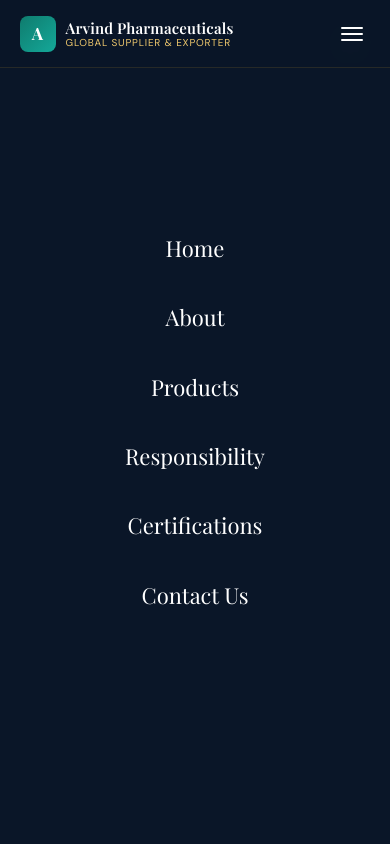
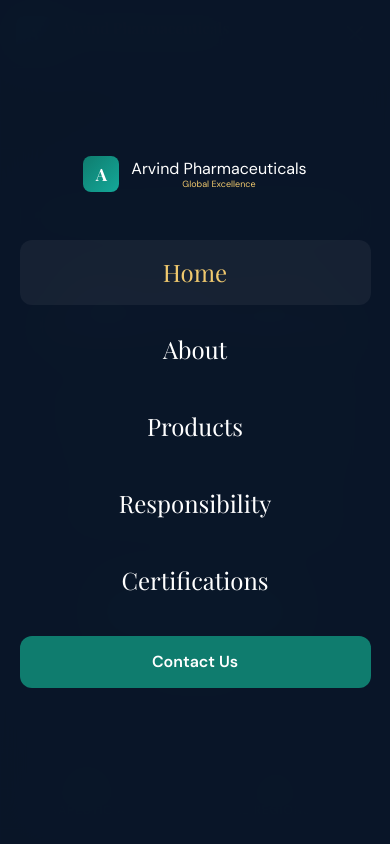
Before and after one commit to bizleap1/Arvind-Pharmaceuticals-, a React (Vite) app: page / in a window 390 px wide. Both pictures are taken after a click on the button "Toggle Menu". Shown: the top 844 px of the page. Built offline with nearby package versions, Linux system fonts and the light colour scheme.

Commit message:
UI: Improve mobile responsiveness and mobile navigation menu

```diff
--- a/src/components/layout/Navbar.jsx
+++ b/src/components/layout/Navbar.jsx
@@ -22,19 +22,33 @@ const Navbar = () => {
           <NavLink to="/certifications" className={({ isActive }) => (isActive ? 'active' : '')}>Certifications</NavLink>
           <NavLink to="/contact" className="nav-cta">Contact Us</NavLink>
         </div>
-        <button className="nav-hamburger" onClick={() => setMenuOpen(true)} aria-label="Menu">
+        <button
+          className={`nav-hamburger ${menuOpen ? 'active' : ''}`}
+          onClick={() => setMenuOpen(!menuOpen)}
+          aria-label="Toggle Menu"
+        >
           <span></span><span></span><span></span>
         </button>
       </nav>
 
       <div className={`mobile-menu ${menuOpen ? 'open' : ''}`} id="mobileMenu">
-        <button className="mobile-close" onClick={() => setMenuOpen(false)}>✕</button>
-        <Link to="/" onClick={() => setMenuOpen(false)}>Home</Link>
-        <Link to="/about" onClick={() => setMenuOpen(false)}>About</Link>
-        <Link to="/products" onClick={() => setMenuOpen(false)}>Products</Link>
-        <Link to="/responsibility" onClick={() => setMenuOpen(false)}>Responsibility</Link>
-        <Link to="/certifications" onClick={() => setMenuOpen(false)}>Certifications</Link>
-        <Link to="/contact" onClick={() => setMenuOpen(false)}>Contact Us</Link>
+        <div className="mobile-menu-inner">
+          <div className="mobile-menu-header">
+            <div className="nav-logo-mark">A</div>
+            <div className="nav-brand-text">
+              <span style={{ color: 'white' }}>Arvind Pharmaceuticals</span>
+              <span style={{ fontSize: '9px', color: 'var(--gold-light)' }}>Global Excellence</span>
+            </div>
+          </div>
+          <div className="mobile-menu-links">
+            <NavLink to="/" onClick={() => setMenuOpen(false)}>Home</NavLink>
+            <NavLink to="/about" onClick={() => setMenuOpen(false)}>About</NavLink>
+            <NavLink to="/products" onClick={() => setMenuOpen(false)}>Products</NavLink>
+            <NavLink to="/responsibility" onClick={() => setMenuOpen(false)}>Responsibility</NavLink>
+            <NavLink to="/certifications" onClick={() => setMenuOpen(false)}>Certifications</NavLink>
+            <NavLink to="/contact" className="mobile-menu-cta" onClick={() => setMenuOpen(false)}>Contact Us</NavLink>
+          </div>
+        </div>
       </div>
     </>
   );
--- a/src/index.css
+++ b/src/index.css
@@ -135,7 +135,6 @@ nav {
 }
 .btn-outline:hover { border-color: rgba(255,255,255,0.5); background: rgba(255,255,255,0.06); }
 .hero-stats { display: flex; flex-wrap: wrap; gap: 32px; }
-.hero-stat { }
 .hero-stat-num {
   font-family: var(--font-display); font-size: 32px; font-weight: 700;
   color: white; line-height: 1;
@@ -382,7 +381,6 @@ section { padding: 96px 5vw; }
 /* ─── CONTACT ─── */
 #contact { background: white; }
 .contact-layout { display: grid; grid-template-columns: 1fr 1fr; gap: 64px; }
-.contact-info { }
 .contact-info p { font-size: 16px; color: var(--gray-500); line-height: 1.75; margin-bottom: 36px; }
 .contact-details { display: flex; flex-direction: column; gap: 16px; }
 .contact-detail {
@@ -450,37 +448,126 @@ footer {
 .toast.show { transform: translateY(0); opacity: 1; }
 
 /* ─── RESPONSIVE ─── */
+@media (max-width: 1024px) {
+  .about-layout { gap: 40px; }
+  .footer-grid { grid-template-columns: 1.5fr 1fr 1fr; }
+}
+
 @media (max-width: 900px) {
+  nav { padding: 0 4vw; }
   .nav-links { display: none; }
-  .nav-hamburger { display: block; }
-  .about-layout, .resp-grid, .contact-layout { grid-template-columns: 1fr; gap: 40px; }
-  .footer-grid { grid-template-columns: 1fr 1fr; }
-  .product-categories { grid-template-columns: repeat(2,1fr); }
-  .prod-cat-btn:first-child { border-radius: 10px 0 0 0; }
-  .prod-cat-btn:last-child { border-radius: 0 0 10px 10px; grid-column: span 2; }
+  .nav-hamburger { display: block; position: relative; z-index: 101; }
+
+  /* Hamburger Animation */
+  .nav-hamburger.active span:nth-child(1) { transform: translateY(6px) rotate(45deg); background: white; }
+  .nav-hamburger.active span:nth-child(2) { opacity: 0; }
+  .nav-hamburger.active span:nth-child(3) { transform: translateY(-6px) rotate(-45deg); background: white; }
+
+  .about-layout, .resp-grid, .contact-layout { grid-template-columns: 1fr; gap: 48px; }
+  .about-img-block { min-height: 320px; padding: 32px; }
+  .hero-grid-lines { background-size: 40px 40px; }
+  #home { padding-top: 120px; text-align: center; justify-content: center; }
+  .hero-content { align-items: center; display: flex; flex-direction: column; }
+  .hero-actions { justify-content: center; width: 100%; }
+  .hero-visual { display: none; }
+
+  .footer-grid { grid-template-columns: 1fr 1fr; gap: 32px; }
+  .product-categories { grid-template-columns: repeat(2, 1fr); border-radius: 12px; overflow: hidden; }
 }
-@media (max-width: 560px) {
+
+@media (max-width: 640px) {
+  .section-title { font-size: 28px; }
+  .hero-title { font-size: clamp(32px, 8vw, 44px); }
+  .product-categories { grid-template-columns: 1fr; }
+  .prod-cat-btn:first-child, .prod-cat-btn:last-child { border-radius: 0; }
+  .product-banner { flex-direction: column; text-align: center; padding: 24px; }
+  .compliance-strip { flex-direction: column; align-items: flex-start; gap: 16px; }
+  .footer-grid { grid-template-columns: 1fr; }
   .form-row { grid-template-columns: 1fr; }
-  .footer-grid { grid-template-columns: 1fr; }
-  .hero-stats { gap: 20px; }
+  .hero-stats { justify-content: center; gap: 40px; }
 }
 
 /* ─── MOBILE MENU ─── */
 .mobile-menu {
-  display: none; position: fixed; inset: 0; z-index: 99;
-  background: var(--navy); flex-direction: column; align-items: center;
-  justify-content: center; gap: 8px;
+  position: fixed;
+  top: 0;
+  left: 0;
+  width: 100%;
+  height: 100vh;
+  background: rgba(10, 22, 40, 0.98);
+  backdrop-filter: blur(20px);
+  z-index: 100;
+  display: flex;
+  align-items: center;
+  justify-content: center;
+  opacity: 0;
+  visibility: hidden;
+  transition: all 0.4s cubic-bezier(0.4, 0, 0.2, 1);
+  transform: translateY(-20px);
 }
-.mobile-menu.open { display: flex; }
-.mobile-menu a {
-  color: white; text-decoration: none; font-size: 22px;
-  font-family: var(--font-display); padding: 12px 32px;
-  border-radius: 10px; transition: var(--transition);
+
+.mobile-menu.open {
+  opacity: 1;
+  visibility: visible;
+  transform: translateY(0);
 }
-.mobile-menu a:hover { color: var(--gold-light); }
-.mobile-close {
-  position: absolute; top: 20px; right: 20px; background: none; border: none;
-  color: white; font-size: 28px; cursor: pointer; padding: 8px;
+
+.mobile-menu-inner {
+  width: 90%;
+  max-width: 400px;
+  text-align: center;
+}
+
+.mobile-menu-header {
+  display: flex;
+  align-items: center;
+  justify-content: center;
+  gap: 12px;
+  margin-bottom: 48px;
+}
+
+.mobile-menu-links {
+  display: flex;
+  flex-direction: column;
+  gap: 12px;
+}
+
+.mobile-menu-links a {
+  font-family: var(--font-display);
+  font-size: 24px;
+  color: white;
+  text-decoration: none;
+  padding: 12px;
+  border-radius: 12px;
+  transition: var(--transition);
+  opacity: 0;
+  transform: translateY(10px);
+}
+
+.mobile-menu.open .mobile-menu-links a {
+  opacity: 1;
+  transform: translateY(0);
+}
+
+.mobile-menu.open .mobile-menu-links a:nth-child(1) { transition-delay: 0.1s; }
+.mobile-menu.open .mobile-menu-links a:nth-child(2) { transition-delay: 0.15s; }
+.mobile-menu.open .mobile-menu-links a:nth-child(3) { transition-delay: 0.2s; }
+.mobile-menu.open .mobile-menu-links a:nth-child(4) { transition-delay: 0.25s; }
+.mobile-menu.open .mobile-menu-links a:nth-child(5) { transition-delay: 0.3s; }
+.mobile-menu.open .mobile-menu-links a:nth-child(6) { transition-delay: 0.35s; }
+
+.mobile-menu-links a:hover, .mobile-menu-links a.active {
+  color: var(--gold-light);
+  background: rgba(255,255,255,0.05);
+}
+
+.mobile-menu-cta {
+  margin-top: 12px;
+  background: var(--teal) !important;
+  color: white !important;
+  font-family: var(--font-body) !important;
+  font-size: 16px !important;
+  font-weight: 600;
 }
 
 /* ─── SCROLL ANIMATIONS ─── */
```
